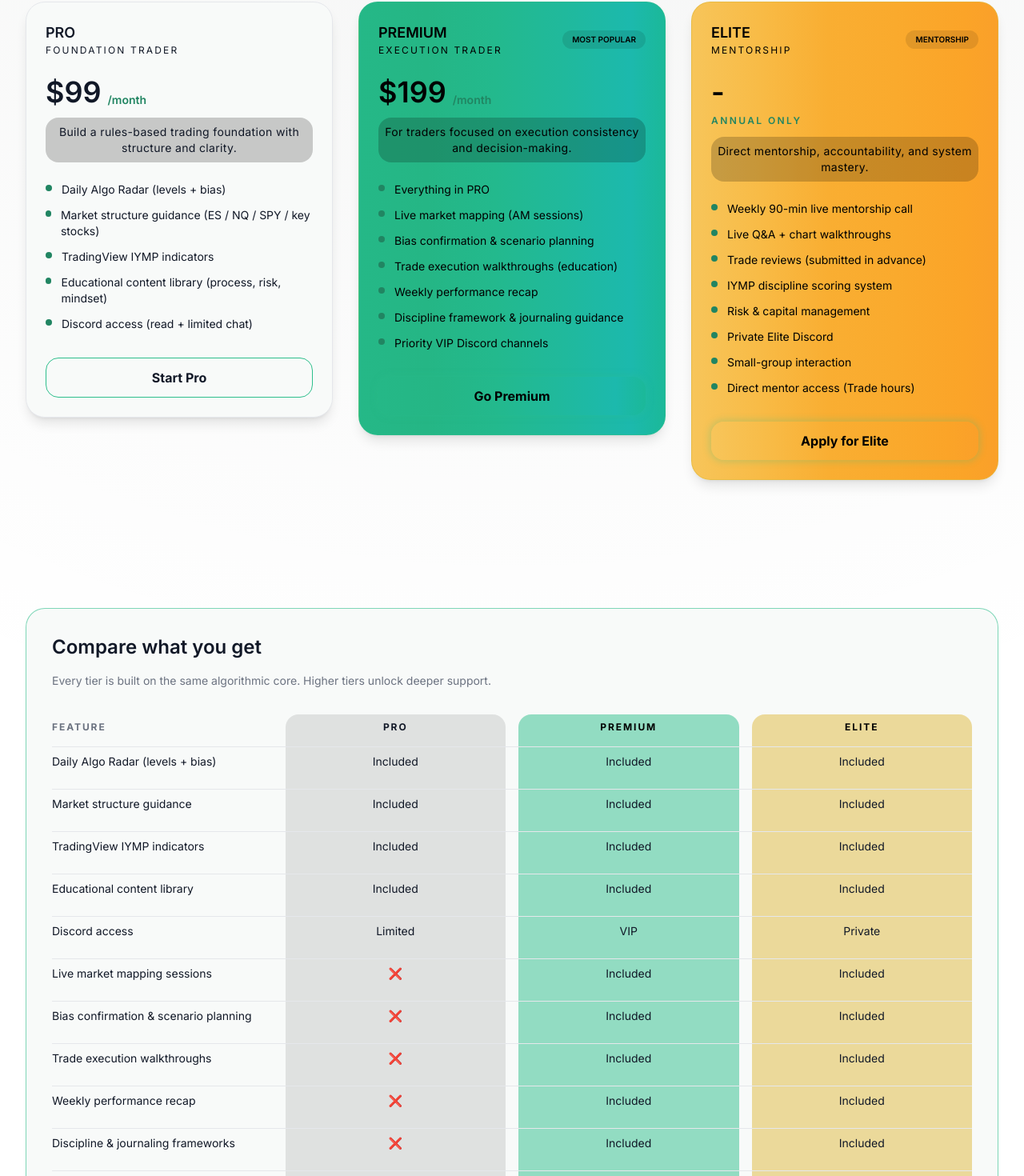
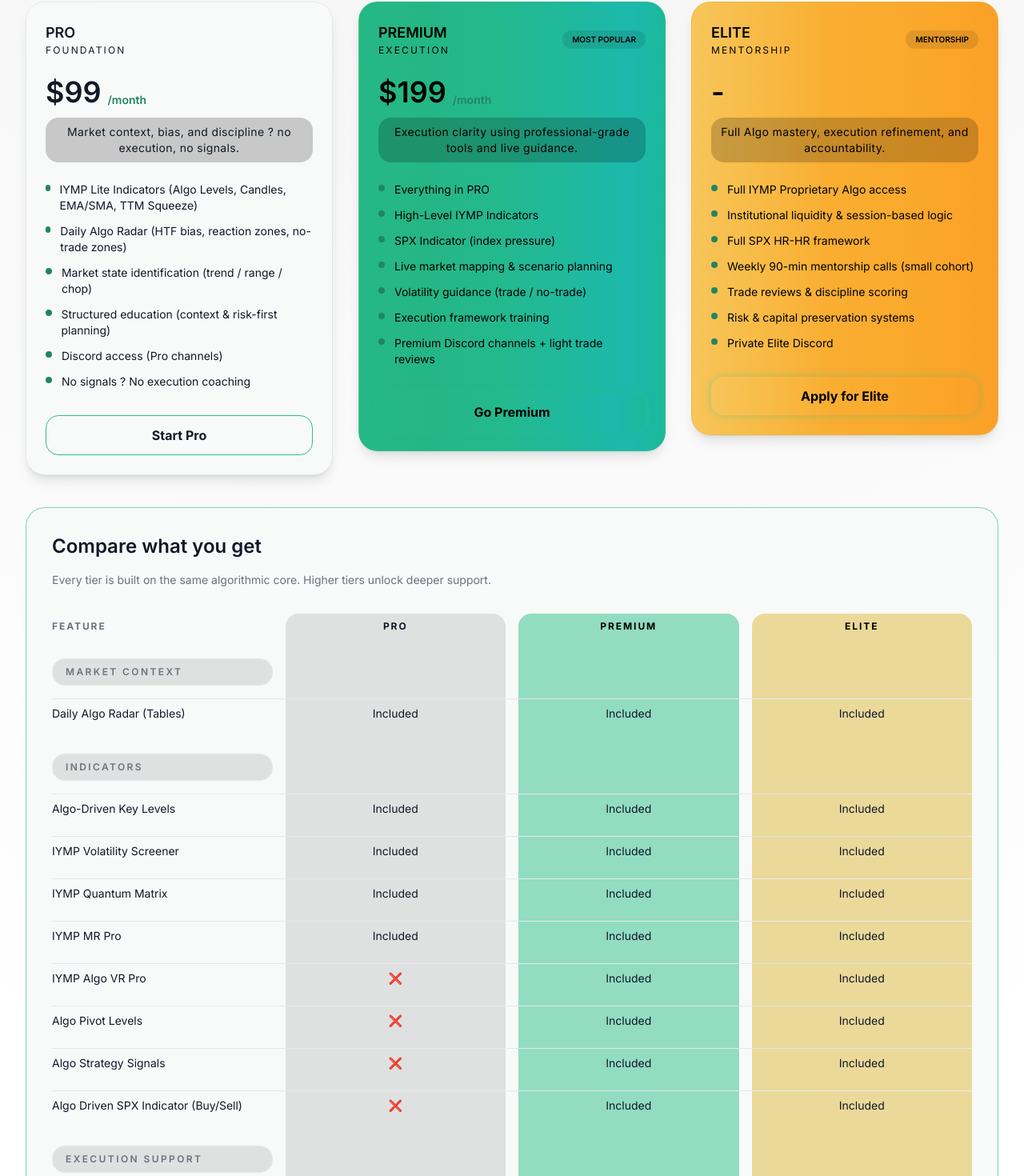
Before and after one commit to GM-Frost/IYMP-Webapp, a Next.js app: page /pricing in a window 1280 px wide. Shown: the part 801-2271 px from the top of the page at 80% size. Built offline with nearby package versions, Linux system fonts and the light colour scheme.

Commit message:
Changes to button and pricing

```diff
--- a/app/pricing/page.tsx
+++ b/app/pricing/page.tsx
@@ -10,16 +10,18 @@
     name: 'PRO',
     monthlyPrice: 99,
     annualPrice: 999,
-    annualNote: 'Save 2 months',
     variant: 'default',
-    highlight: 'Build a rules-based trading foundation with structure and clarity.',
-    badge: 'Foundation Trader',
+    badge: 'Foundation',
+    highlight: 'Market context, bias, and discipline ? no execution, no signals.',
+    outcome:
+      'I know if the market is bullish, bearish, or neutral ? and whether I should even trade.',
     features: [
-      'Daily Algo Radar (levels + bias)',
-      'Market structure guidance (ES / NQ / SPY / key stocks)',
-      'TradingView IYMP indicators',
-      'Educational content library (process, risk, mindset)',
-      'Discord access (read + limited chat)',
+      'IYMP Lite Indicators (Algo Levels, Candles, EMA/SMA, TTM Squeeze)',
+      'Daily Algo Radar (HTF bias, reaction zones, no-trade zones)',
+      'Market state identification (trend / range / chop)',
+      'Structured education (context & risk-first planning)',
+      'Discord access (Pro channels)',
+      'No signals ? No execution coaching',
     ],
     cta: 'Start Pro',
   },
@@ -27,126 +29,109 @@
     name: 'PREMIUM',
     monthlyPrice: 199,
     annualPrice: 2200,
-    annualNote: 'Save 2 months',
     variant: 'primary',
-    highlight: 'For traders focused on execution consistency and decision-making.',
-    badge: 'Execution Trader',
+    badge: 'Execution',
     featured: true,
+    highlight: 'Execution clarity using professional-grade tools and live guidance.',
+    outcome:
+      'I know what I?m waiting for, why I?m waiting, and how to execute without forcing trades.',
     features: [
       'Everything in PRO',
-      'Live market mapping (AM sessions)',
-      'Bias confirmation & scenario planning',
-      'Trade execution walkthroughs (education)',
-      'Weekly performance recap',
-      'Discipline framework & journaling guidance',
-      'Priority VIP Discord channels',
+      'High-Level IYMP Indicators',
+      'SPX Indicator (index pressure)',
+      'Live market mapping & scenario planning',
+      'Volatility guidance (trade / no-trade)',
+      'Execution framework training',
+      'Premium Discord channels + light trade reviews',
     ],
     cta: 'Go Premium',
   },
   {
     name: 'ELITE',
+    variant: 'secondary',
     monthlyPrice: null,
     annualPrice: 2499,
     annualOriginal: 3000,
-    variant: 'secondary',
-    annualNote: 'Best Value',
-    highlight: 'Direct mentorship, accountability, and system mastery.',
     badge: 'Mentorship',
     featured: true,
+    highlight: 'Full Algo mastery, execution refinement, and accountability.',
+    outcome: 'I trade independently, understand the Algo deeply, and execute with confidence.',
     features: [
-      'Weekly 90-min live mentorship call',
-      'Live Q&A + chart walkthroughs',
-      'Trade reviews (submitted in advance)',
-      'IYMP discipline scoring system',
-      'Risk & capital management',
+      'Full IYMP Proprietary Algo access',
+      'Institutional liquidity & session-based logic',
+      'Full SPX HR-HR framework',
+      'Weekly 90-min mentorship calls (small cohort)',
+      'Trade reviews & discipline scoring',
+      'Risk & capital preservation systems',
       'Private Elite Discord',
-      'Small-group interaction',
-      'Direct mentor access (Trade hours)',
     ],
     cta: 'Apply for Elite',
   },
 ];
 
 const COMPARISON = [
+  { label: 'Market Context', type: 'section' },
+
+  { label: 'Daily Algo Radar (Tables)', pro: true, premium: true, elite: true },
+
+  { label: 'Indicators', type: 'section' },
+
+  { label: 'Algo-driven key levels', pro: true, premium: true, elite: true },
+  { label: 'IYMP Volatility Screener', pro: true, premium: true, elite: true },
+  { label: 'IYMP Quantum Matrix', pro: true, premium: true, elite: true },
+  { label: 'IYMP MR Pro', pro: true, premium: true, elite: true },
+  { label: 'IYMP Algo VR Pro', pro: false, premium: true, elite: true },
+  { label: 'Algo Pivot Levels', pro: false, premium: true, elite: true },
+  { label: 'Algo Strategy signals', pro: false, premium: true, elite: true },
+  { label: 'Algo Driven SPX Indicator (Buy/Sell)', pro: false, premium: true, elite: true },
+
+  { label: 'Execution Support', type: 'section' },
+
+  { label: 'Execution rules & invalidation logic', pro: false, premium: true, elite: true },
+  { label: 'Live market mapping', pro: false, premium: true, elite: true },
+  { label: 'Scenario planning', pro: false, premium: true, elite: true },
+  { label: 'Volatility guidance', pro: false, premium: true, elite: true },
+
+  { label: 'Mentorship & Accountability', type: 'section' },
+
+  { label: 'Journal reviews ( 1-on-1 )', pro: false, premium: false, elite: true },
+  { label: 'Algo Mentorship Session', pro: false, premium: false, elite: true },
+  { label: '(A+) vs (B-) Trade Quality Filtering', pro: false, premium: 'Light', elite: true },
+  { label: 'Discipline scoring system', pro: false, premium: false, elite: true },
+  { label: 'Psychology & Execution Coaching', pro: false, premium: false, elite: true },
+  { label: 'Risk & Capital Preservation Coaching', pro: false, premium: false, elite: true },
+  { label: 'Weekly mentorship calls', pro: false, premium: false, elite: true },
+  { label: 'Direct mentor access ( 1-on-1 )', pro: false, premium: false, elite: true },
+
+  { label: 'Community', type: 'section' },
+
+  { label: 'Discord access', pro: true, premium: true, elite: true },
+
+  { label: 'Outcome', type: 'section' },
+
   {
-    label: 'Daily Algo Radar (levels + bias)',
-    pro: true,
-    premium: true,
-    elite: true,
-  },
-  {
-    label: 'Market structure guidance',
-    pro: true,
-    premium: true,
-    elite: true,
-  },
-  {
-    label: 'TradingView IYMP indicators',
-    pro: true,
-    premium: true,
-    elite: true,
-  },
-  {
-    label: 'Educational content library',
-    pro: true,
-    premium: true,
-    elite: true,
-  },
-  {
-    label: 'Discord access',
-    pro: 'Limited',
-    premium: 'VIP',
-    elite: 'Private',
-  },
-  {
-    label: 'Live market mapping sessions',
-    pro: false,
-    premium: true,
-    elite: true,
-  },
-  {
-    label: 'Bias confirmation & scenario planning',
-    pro: false,
-    premium: true,
-    elite: true,
-  },
-  {
-    label: 'Trade execution walkthroughs',
-    pro: false,
-    premium: true,
-    elite: true,
-  },
-  {
-    label: 'Weekly performance recap',
-    pro: false,
-    premium: true,
-    elite: true,
-  },
-  {
-    label: 'Discipline & journaling frameworks',
-    pro: false,
-    premium: true,
-    elite: true,
-  },
-  {
-    label: 'Weekly mentorship call (90 min)',
-    pro: false,
-    premium: false,
-    elite: true,
-  },
-  {
-    label: 'Trade reviews',
-    pro: false,
-    premium: false,
-    elite: true,
-  },
-  {
-    label: 'Direct mentor access',
-    pro: false,
-    premium: false,
-    elite: true,
+    label: 'Primary result',
+    pro: 'Market awareness',
+    premium: 'Execution confidence',
+    elite: 'Independent mastery',
   },
 ];
+// const COMPARISON = [
+//   { label: 'IYMP Lite Indicators', pro: true, premium: true, elite: true },
+//   { label: 'Daily Algo Radar', pro: true, premium: true, elite: true },
+//   { label: 'Market bias & no-trade zones', pro: true, premium: true, elite: true },
+
+//   { label: 'High-Level Indicators', pro: false, premium: true, elite: true },
+//   { label: 'Strategy signals (rule-based)', pro: false, premium: true, elite: true },
+//   { label: 'SPX Indicator', pro: false, premium: true, elite: true },
+
+//   { label: 'Live market guidance', pro: false, premium: true, elite: true },
+//   { label: 'Execution framework training', pro: false, premium: true, elite: true },
+
+//   { label: 'Full Proprietary Algo access', pro: false, premium: false, elite: true },
+//   { label: 'Weekly mentorship & accountability', pro: false, premium: false, elite: true },
+//   { label: 'Private Elite Discord', pro: false, premium: false, elite: true },
+// ];
 
 const FAQS = [
   {
@@ -172,21 +157,31 @@
 export default function PricingPage() {
   const [billing, setBilling] = useState<'monthly' | 'annual'>('monthly');
 
-  const formatPrice = (value: number | null) => {
-    if (value === null) return '-';
+  const formatPrice = (value: number | null | undefined) => {
+    if (value === null || value === undefined) return '-';
     return `$${value.toLocaleString('en-US')}`;
   };
 
-  const getMonthlyTotal = (value: number | null) => {
-    if (value === null) return '-';
+  const getMonthlyTotal = (value: number | null | undefined) => {
+    if (value === null || value === undefined) return '-';
     return `$${(value * 12).toLocaleString('en-US')}`;
   };
 
-  const getAnnualOriginal = (tier: { monthlyPrice: number | null; annualOriginal?: number }) => {
+  const getAnnualOriginal = (tier: { monthlyPrice?: number | null; annualOriginal?: number }) => {
     if (tier.annualOriginal) return `$${tier.annualOriginal.toLocaleString('en-US')}`;
-    if (tier.monthlyPrice === null) return '-';
+    if (tier.monthlyPrice === null || tier.monthlyPrice === undefined) return '-';
     return `$${(tier.monthlyPrice * 12).toLocaleString('en-US')}`;
   };
+
+  const getTierPrice = (tier: { monthlyPrice?: number | null; annualPrice?: number | null }) => {
+    if (billing === 'annual' && typeof tier.annualPrice === 'number') {
+      return tier.annualPrice;
+    }
+    return tier.monthlyPrice ?? null;
+  };
+
+  const hasAnnualPrice = (tier: { annualPrice?: number | null }) =>
+    typeof tier.annualPrice === 'number';
 
   const scrollToCompare = () => {
     const target = document.getElementById('compare-heading');
@@ -334,34 +329,38 @@
                   )}
                 </div>
                 <div className="mt-6 flex items-end gap-2">
-                  <p className="text-4xl font-semibold">
-                    {billing === 'annual'
-                      ? formatPrice(tier.annualPrice)
-                      : formatPrice(tier.monthlyPrice)}
-                  </p>
+                  <p className="text-4xl font-semibold">{formatPrice(getTierPrice(tier))}</p>
                   <p className="text-sm text-primary-dark font-semibold">
-                    {tier.monthlyPrice === null ? '' : billing === 'annual' ? '/year' : '/month'}
+                    {getTierPrice(tier) === null
+                      ? ''
+                      : billing === 'annual' && hasAnnualPrice(tier)
+                        ? '/year'
+                        : '/month'}
                   </p>
                 </div>
-                {tier.monthlyPrice !== null ? (
-                  billing === 'annual' ? (
+                {tier.monthlyPrice !== undefined ? (
+                  billing === 'annual' && hasAnnualPrice(tier) ? (
                     <div className="mt-2 flex flex-wrap items-center gap-2 text-xs font-semibold uppercase tracking-[0.18em] text-primary-dark">
-                      <span>{tier.annualNote}</span>
+                      <span>Save 2 months</span>
                       <span className="opacity-70 line-through">
                         {getMonthlyTotal(tier.monthlyPrice)}
                       </span>
                       <span className="opacity-80">billed annually</span>
                     </div>
+                  ) : billing === 'annual' ? (
+                    <p className="mt-2 text-xs font-semibold uppercase tracking-[0.2em] text-primary-dark">
+                      Monthly only
+                    </p>
                   ) : null
-                ) : billing === 'annual' ? (
+                ) : billing === 'annual' && hasAnnualPrice(tier) ? (
                   <div className="mt-2 flex flex-wrap items-center gap-2 text-xs font-semibold uppercase tracking-[0.18em] text-primary-dark">
-                    <span>{tier.annualNote}</span>
+                    <span>Best Value</span>
                     <span className="opacity-70 line-through">{getAnnualOriginal(tier)}</span>
                     <span className="opacity-80">annual access</span>
                   </div>
                 ) : (
                   <p className="mt-2 text-xs font-semibold uppercase tracking-[0.2em] text-primary-dark">
-                    Annual only
+                    Application only
                   </p>
                 )}
                 <p className="mt-3 text-sm bg-black/20 rounded-2xl p-2 text-center tracking-wide">
@@ -393,7 +392,7 @@
         </div>
 
         <Motion className="motion-fade-up motion-ease-out" step={1}>
-          <div id="compare" className="mt-40 rounded-3xl border border-primary/60 bg-surface p-8">
+          <div id="compare" className="mt-10 rounded-3xl border border-primary/60 bg-surface p-8">
             <div className="flex flex-col gap-4">
               <h2 id="compare-heading" className="scroll-mt-24 text-2xl font-semibold">
                 Compare what you get
@@ -428,12 +427,20 @@
                     ELITE
                   </div>
 
-                  {COMPARISON.map((row) => (
+                  {COMPARISON.map((row) =>
+                    row.type === 'section' ? (
                       <div
                         key={row.label}
-                      className="col-span-4 grid grid-cols-4 gap-4 border-t border-border  py-2 items-center"
+                        className="col-span-1 mt-4 rounded-2xl border border-border bg-black/10 px-4 py-2 text-xs font-semibold uppercase tracking-[0.2em] text-text-muted"
                       >
-                      <div className="">{row.label}</div>
+                        {row.label}
+                      </div>
+                    ) : (
+                      <div
+                        key={row.label}
+                        className="col-span-4 grid grid-cols-4 gap-4 border-t border-border py-2 items-center capitalize"
+                      >
+                        <div>{row.label}</div>
                         <div className="text-center">
                           {row.pro ? (row.pro === true ? 'Included' : row.pro) : '❌'}
                         </div>
@@ -444,7 +451,8 @@
                           {row.elite ? (row.elite === true ? 'Included' : row.elite) : '❌'}
                         </div>
                       </div>
-                  ))}
+                    )
+                  )}
                 </div>
               </div>
             </div>
--- a/components/ui/Button.tsx
+++ b/components/ui/Button.tsx
@@ -42,7 +42,7 @@
   const colorClass = colorVars[color];
 
   const baseClasses =
-    'rounded-2xl px-6 py-3 font-bold transition-all duration-150 focus:outline-none';
+    'rounded-2xl px-6 py-3 font-bold transition-all duration-150 focus:outline-none cursor-pointerim ';
 
   const bloomClass =
     bloom && variant === 'contained' ? 'shadow-[0_0_8px_2px_rgba(46,191,140,0.25)]' : '';
```
Also changed, not shown: app/algos/page.tsx (+10 -2 lines), app/resources/videos/page.tsx (+4 -4 lines). Lines whose indentation alone changed are shown as unchanged.
